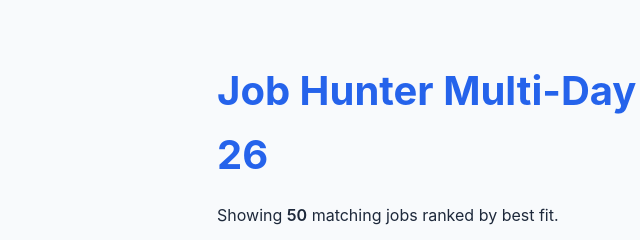
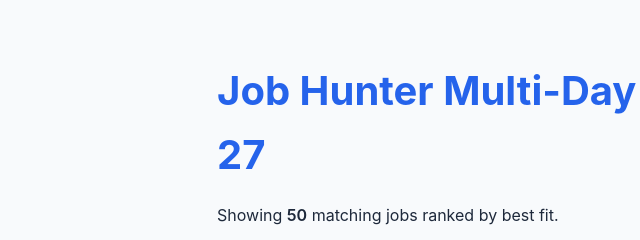
Before and after one commit to Bluntboy101/job-hunter-site, a plain HTML site: page index.html in a window 1280 px wide. Shown: the top 240 px of the page, 23-663 px from the left. Drawn offline with Linux system fonts and the light colour scheme.

Commit message:
Auto-update job report: 2026-11-27 17:25 UTC

```diff
--- a/index.html
+++ b/index.html
@@ -133,7 +133,7 @@
 </head>
 <body>
     <div class="container">
-        <h1>Job Hunter Multi-Day Report - 2026-11-26</h1>
+        <h1>Job Hunter Multi-Day Report - 2026-11-27</h1>
 <p>Showing <strong>50</strong> matching jobs ranked by best fit.</p>
 <h2>Top Matches</h2>
 <h3>1. Strategist Copywriter at Herman-Scheer (Score: 98/100)</h3>
```
